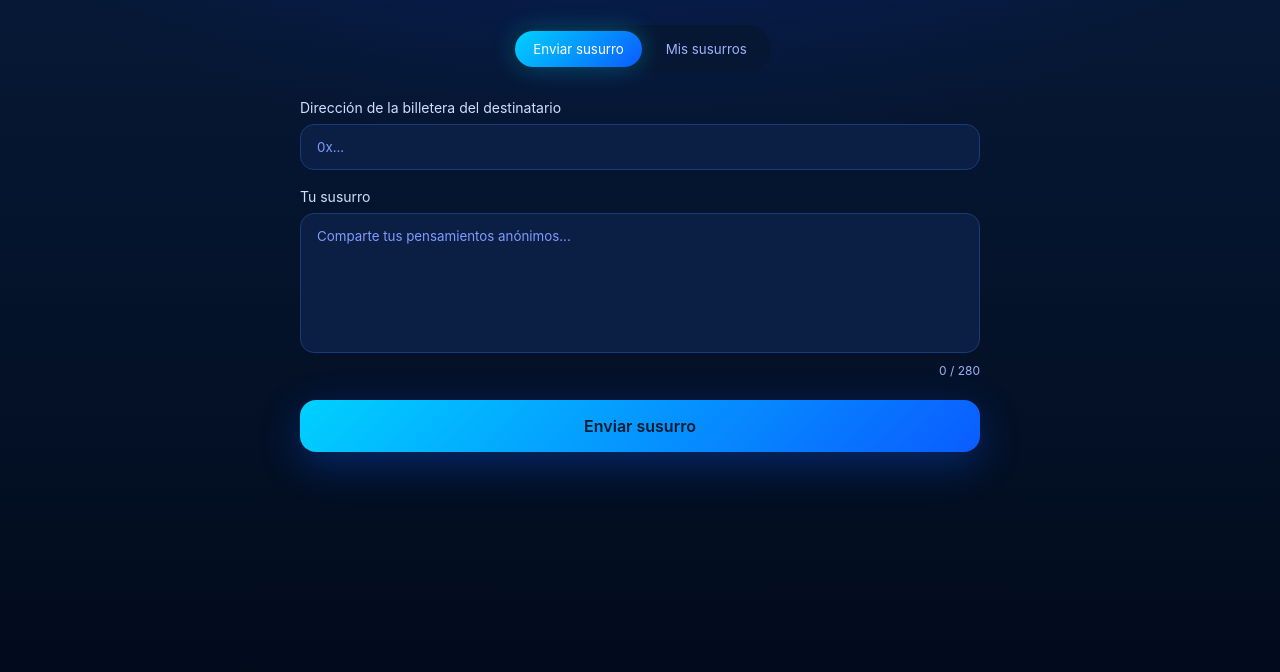
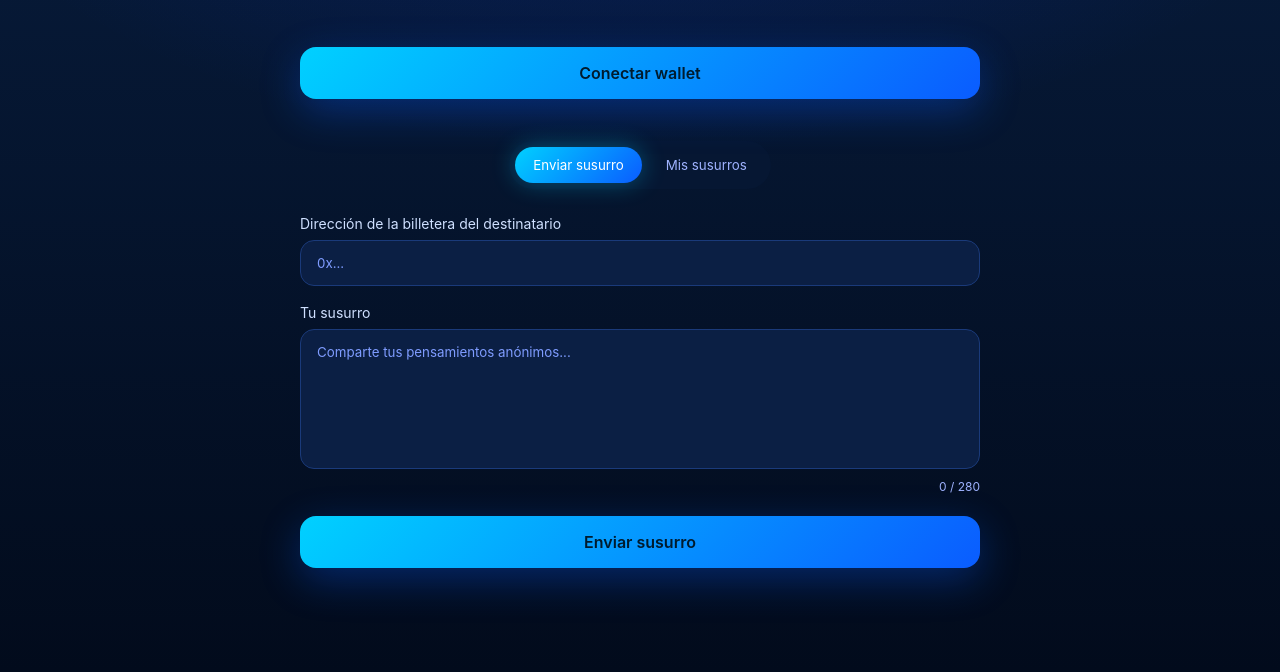
Before and after one commit to Erickmaita/base-whispers-ui, a plain HTML site: page index.html in a window 1280 px wide. Shown: the part 128-800 px from the top of the page. Drawn offline with nearby package versions, Linux system fonts and the light colour scheme.

Commit message:
Update index.html
Add explicit connect wallet button

```diff
--- a/index.html
+++ b/index.html
@@ -13,6 +13,11 @@
       <h1>Susurros de Base</h1>
       <p>Susurros anónimos, en la Base.</p>
     </header>
+
+    <!-- BOTÓN CONECTAR -->
+    <button id="connectWallet" class="send-btn" style="margin-bottom:16px;">
+      Conectar wallet
+    </button>
 
     <div class="tabs">
       <button class="tab active" data-tab="send">Enviar susurro</button>
@@ -42,10 +47,8 @@
 
   </div>
 
-  <!-- ethers.js (NECESARIO para MetaMask) -->
+  <!-- ethers -->
   <script src="https://cdn.jsdelivr.net/npm/ethers@6.10.0/dist/ethers.umd.min.js"></script>
-
-  <!-- Tu lógica -->
   <script src="script.js"></script>
 </body>
 </html>
```
